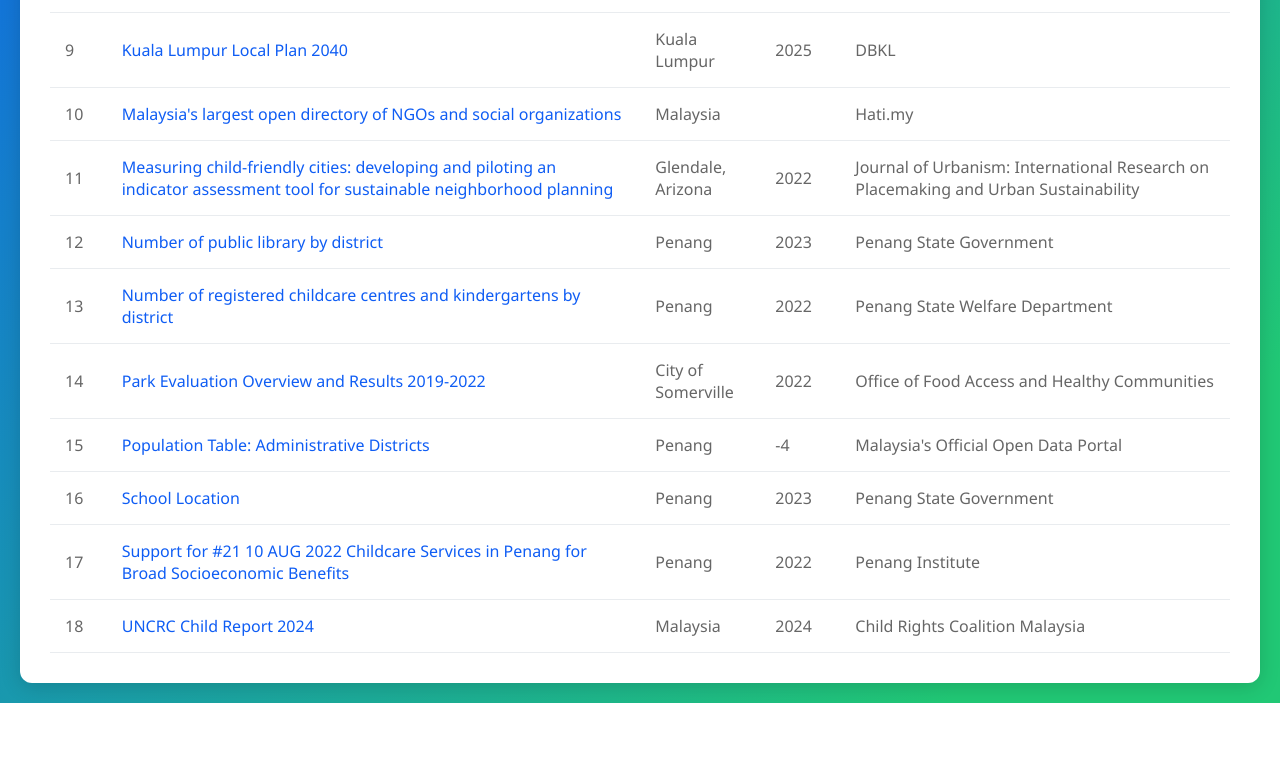
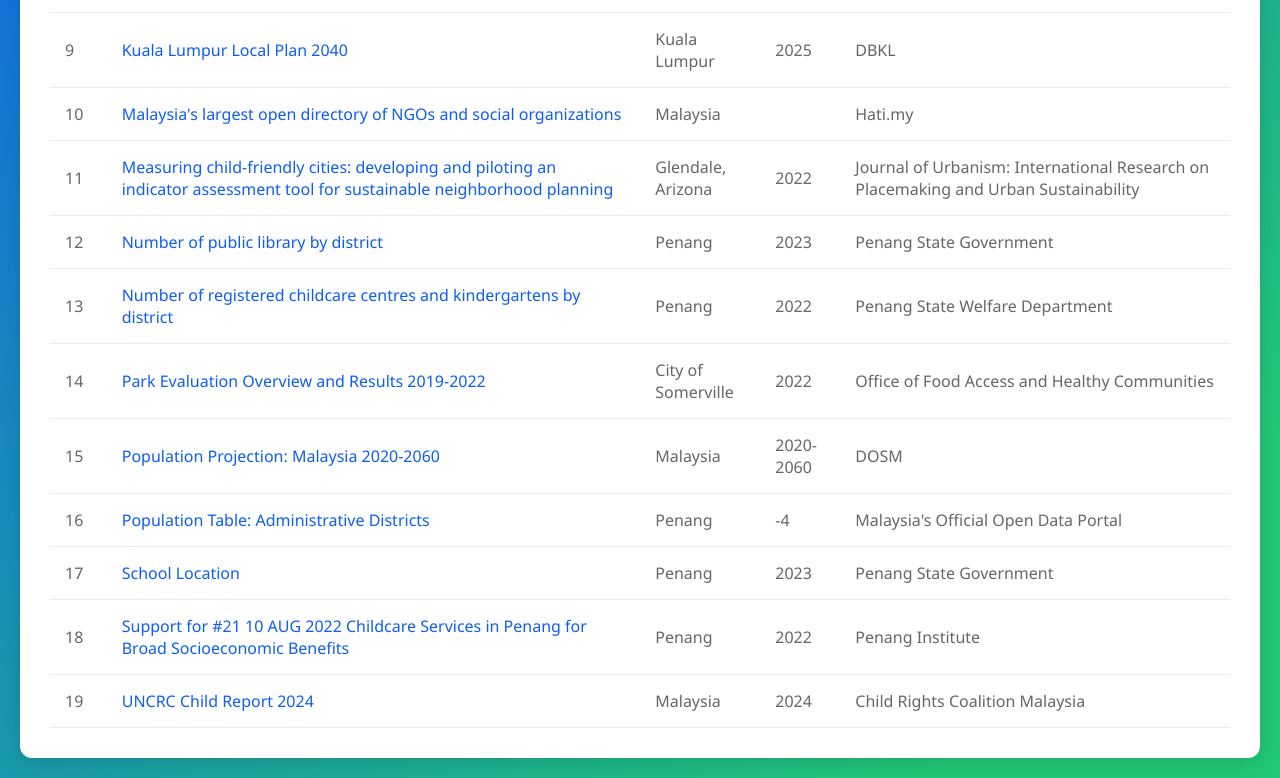
Before and after one commit to yanchenggis/linkdirectory, a plain HTML site: page index.html in a window 1280 px wide. Shown: the part 1047-1825 px from the top of the page. Before the commit the page ends 1750 px from the top, so only its background shows below. Drawn offline with Linux system fonts and the light colour scheme.

Commit message:
Update index.html

```diff
--- a/index.html
+++ b/index.html
@@ -421,6 +421,14 @@
             },
             {
                 id: 18,
+                description: "Population Projection: Malaysia 2020-2060 ",
+                location: "Malaysia",
+                year: "2020-2060",
+                source: "DOSM",
+                url: "https://storage.dosm.gov.my/demography/population_projection_2060.pdf"
+            },
+            {
+                id: 19,
                 description: "UNCRC Child Report 2024",
                 location: "Malaysia",
                 year: 2024,
```
